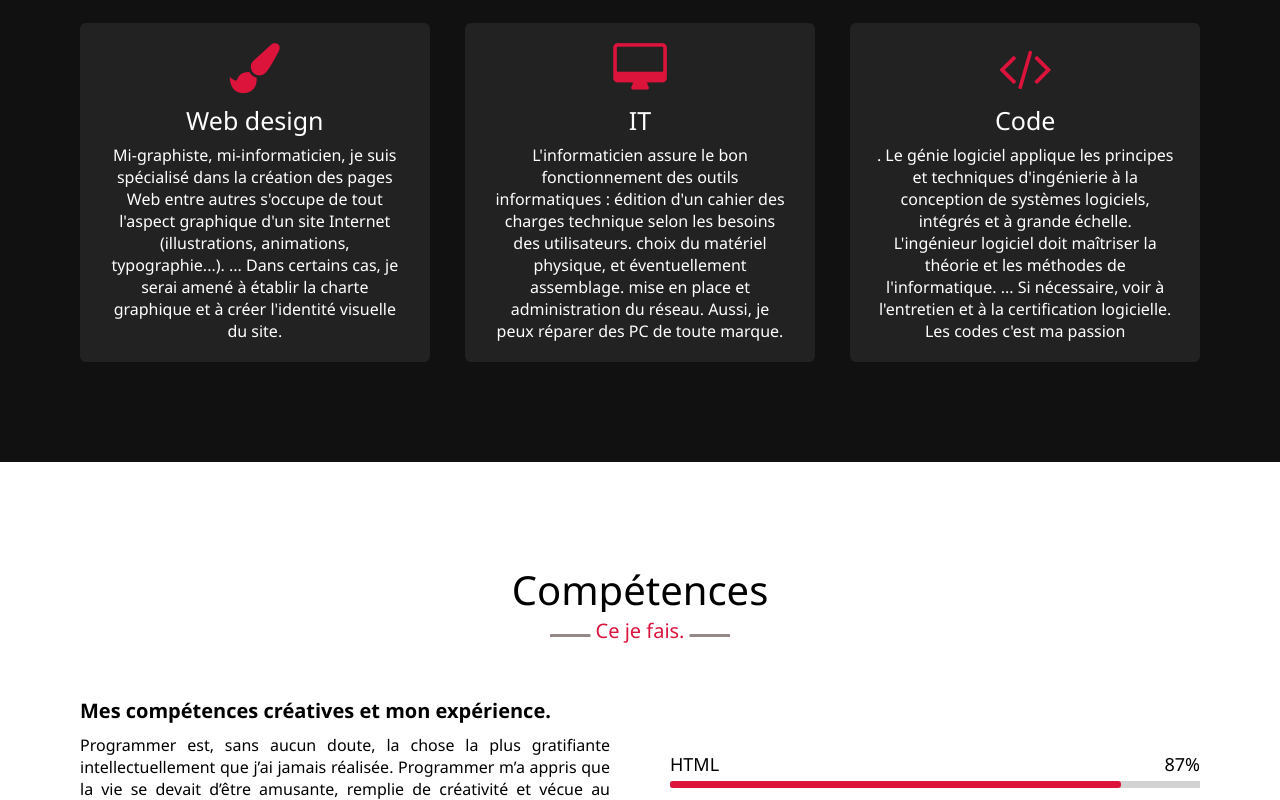
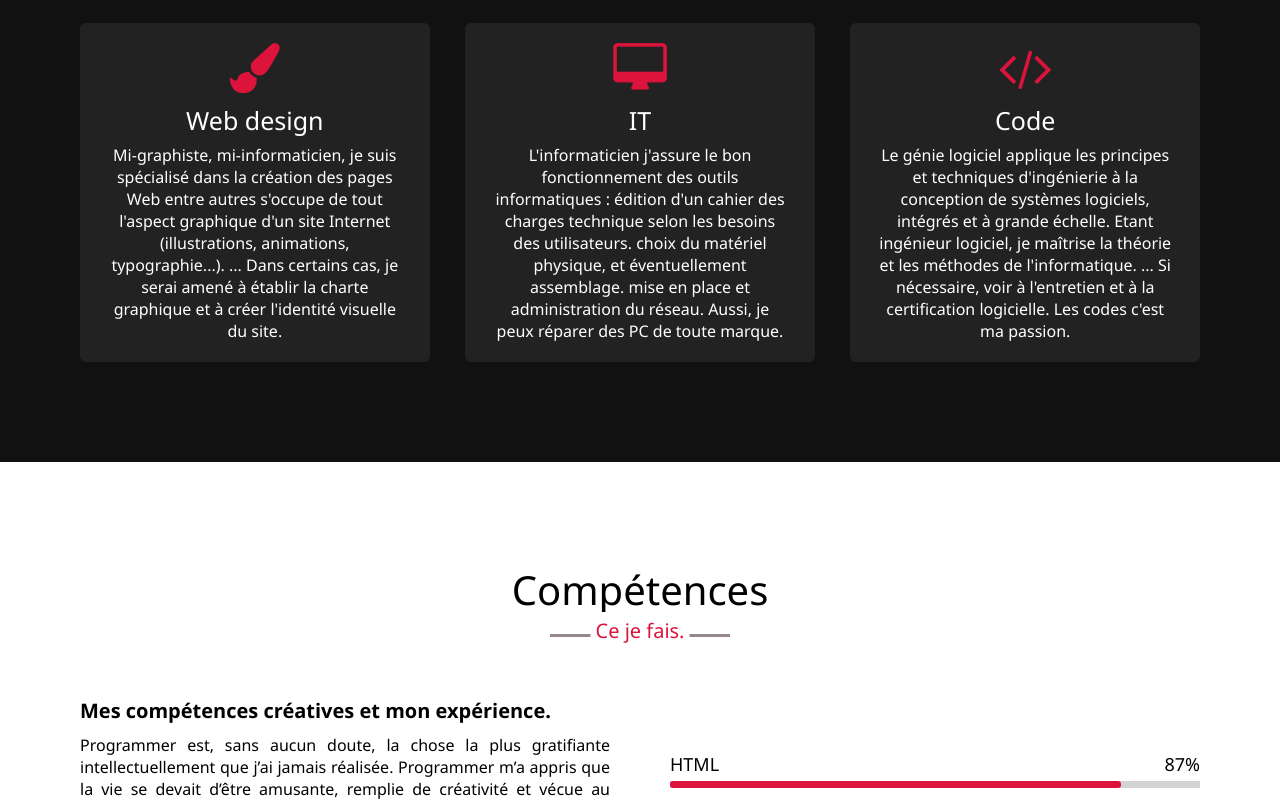
Before and after one commit to StephaneCash/Portfolio, a plain HTML site: page index.html in a window 1280 px wide. Shown: the part 1752-2552 px from the top of the page. Drawn offline with Linux system fonts and the light colour scheme.

Commit message:
portfolio

```diff
--- a/css/style.css
+++ b/css/style.css
@@ -393,6 +393,7 @@ section .title::after{
     }
     .skills .skills-content .column{
         width: 100%;
+        margin-bottom: 35px;
     }
 }
 @media (max-width: 690px) {
--- a/index.html
+++ b/index.html
@@ -24,7 +24,7 @@
             <ul class="menu">
                 <li><a href="# ">Home</a></li>
                 <li><a href="# ">About</a></li>
-                <li><a href="#">Parcours universitaitre</a></li>
+                <li><a href="#">Mes services</a></li>
                 <li><a href="">Compétences</a></li>
                 <li><a href="">Contacts</a></li>
             </ul>
@@ -94,7 +94,7 @@
                     <div class="box">
                         <i class="fa fa-desktop"></i>
                         <div class="text">IT</div>
-                        <p>L'informaticien assure le bon fonctionnement des outils informatiques : édition d'un cahier
+                        <p>L'informaticien j'assure le bon fonctionnement des outils informatiques : édition d'un cahier
                             des charges technique selon les besoins des utilisateurs. choix du matériel physique, et
                             éventuellement assemblage. mise en place et administration du réseau.
                             Aussi, je peux réparer des PC de toute marque.
@@ -106,12 +106,12 @@
                     <div class="box">
                         <i class="fa fa-code"></i>
                         <div class="text">Code</div>
-                        <p>.
+                        <p>
                             Le génie logiciel applique les principes et techniques d'ingénierie à la conception de
-                            systèmes logiciels, intégrés et à grande échelle. L'ingénieur logiciel doit maîtriser la
+                            systèmes logiciels, intégrés et à grande échelle. Etant ingénieur logiciel, je maîtrise la
                             théorie et les méthodes de l'informatique. ... Si nécessaire, voir à l'entretien et à la
                             certification logicielle.
-                            Les codes c'est ma passion
+                            Les codes c'est ma passion.
                         </p>
                     </div>
                 </div>
```
